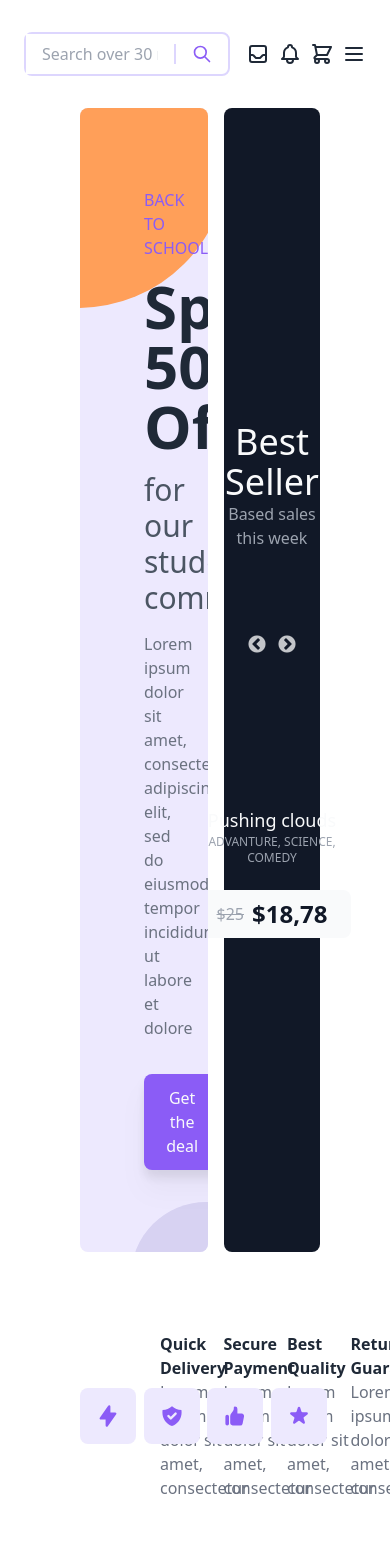
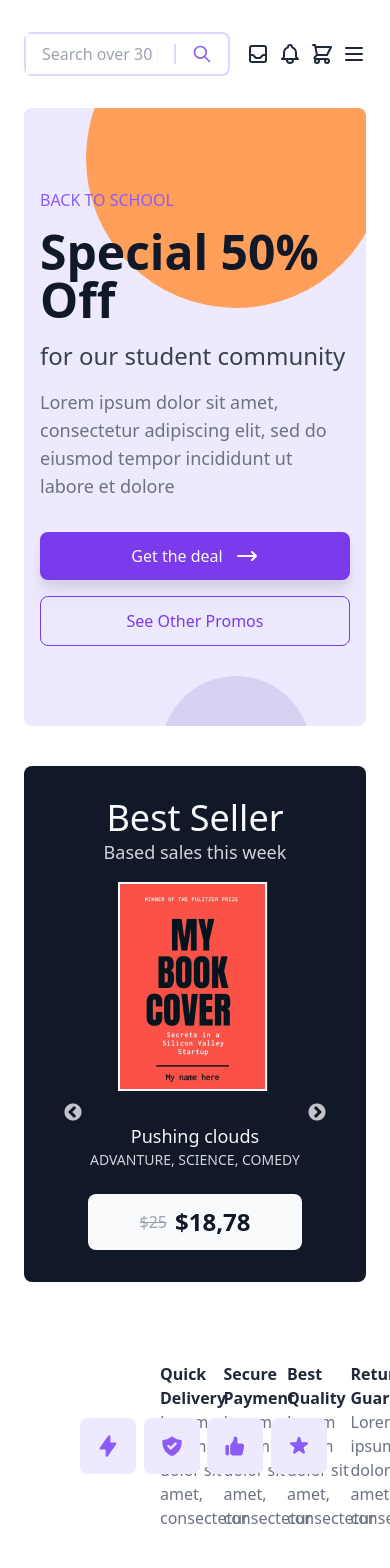
Before and after one commit to wardydev/book-storev2, a React (Create React App) app: page / in a window 390 px wide. Shown: the top 1568 px of the page. Built offline with nearby package versions, Linux system fonts and the light colour scheme.

Commit message:
finished the responsive hero section

```diff
--- a/src/container/sections/home/Hero/index.jsx
+++ b/src/container/sections/home/Hero/index.jsx
@@ -18,31 +18,31 @@ export default function Hero() {
       };
 
     return (
-        <section className="px-20">
-            <div className="container flex space-x-4">
-                <div className="hero-special grid-1 w-3/4 min-h-20 bg-purple-100 rounded-lg py-20 px-16">
-                    <div className="hero-title text-gray-800 w-3/5">
+        <section className="px-6 lg:px-20">
+            <div className="container flex flex-col lg:flex-row space-x-0 lg:space-x-4">
+                <div className="hero-special mb-10 lg:mb-0 w-full lg:w-3/4 min-h-20 bg-purple-100 rounded-lg py-20 px-4 lg:px-16">
+                    <div className="hero-title w-full lg:w-3/5">
                         <span className="text-purple-500">BACK TO SCHOOL</span>
-                        <h1 className="text-6xl font-bold mt-4">Special 50% Off</h1>
-                        <h3 className="text-3xl my-4 text-gray-600">for our student community</h3>
-                        <p className="text-gray-500">Lorem ipsum dolor sit amet, consectetur adipiscing elit, sed do eiusmod tempor incididunt ut labore et dolore</p>
+                        <h1 className="text-5xl lg:text-6xl font-bold mt-4 text-gray-900">Special 50% Off</h1>
+                        <h3 className="text-2xl my-4 text-gray-700">for our student community</h3>
+                        <p className="text-gray-500 text-lg">Lorem ipsum dolor sit amet, consectetur adipiscing elit, sed do eiusmod tempor incididunt ut labore et dolore</p>
 
-                        <div className="flex space-x-4 items-center mt-8">
-                            <button className="flex items-center bg-purple-500 hover:bg-purple-600 rounded-lg py-3 px-4 text-gray-50 filter drop-shadow-xl">
-                                <span className="mr-3">Get the deal</span>
+                        <div className="flex flex-col lg:flex-row space-x-0 lg:space-x-4 space-y-4 lg:space-y-0 items-center justify-center lg:justify-start mt-8">
+                            <button className="flex items-center justify-center bg-purple-600 hover:bg-purple-700 rounded-lg py-3 px-4 text-gray-50 filter drop-shadow-xl w-full lg:w-auto">
+                                <span className="mr-3 font-medium">Get the deal</span>
 
                                 <svg xmlns="http://www.w3.org/2000/svg" className="h-6 w-6" fill="none" viewBox="0 0 24 24" stroke="currentColor">
                                     <path strokeLinecap="round" strokeLinejoin="round" strokeWidth={2} d="M17 8l4 4m0 0l-4 4m4-4H3" />
                                 </svg>
                             </button>
-                            <button className="py-3 px-4 border-2 border-gray-400 rounded-lg hover:bg-gray-100  hover:border-0 hover:text-gray-500">See Other Promos</button>
+                            <button className="py-3 px-4 border border-purple-600 rounded-lg text-purple-600 hover:text-purple-700 w-full lg:w-auto font-medium">See Other Promos</button>
                         </div>
                     </div>
                 </div>
-                <div className="w-1/4 bg-gray-900 rounded-lg flex flex-col justify-center items-center text-center py-8 px-12">
-                    <div className="text-gray-50">
-                        <h3 className="text-4xl">Best Seller</h3>
-                        <p className="text-gray-400">Based sales this week</p>
+                <div className="w-full lg:w-1/4 bg-gray-900 rounded-lg flex flex-col justify-center items-center text-center py-8 px-16 lg:px-12">
+                    <div >
+                        <h3 className="text-4xl text-gray-50">Best Seller</h3>
+                        <p className="text-gray-300 text-lg">Based sales this week</p>
                     </div>
 
                     <div className="w-full text-center h-64">
@@ -57,10 +57,10 @@ export default function Hero() {
                     </div>
 
 
-                    <div className="text-gray-50">
-                        <h4 className="font-medium text-lg">Pushing clouds</h4>
-                        <p className="text-xs text-gray-400">ADVANTURE, SCIENCE, COMEDY</p>
-                        <button className="bg-gray-50 hover:bg-gray-200 text-gray-800 py-2 px-6 rounded-lg mt-6 flex items-center justify-center space-x-2 w-full">
+                    <div className='w-full lg:w-auto'>
+                        <h4 className="font-medium text-lg text-gray-100">Pushing clouds</h4>
+                        <p className="text-sm text-gray-300">ADVANTURE, SCIENCE, COMEDY</p>
+                        <button className="bg-gray-50 hover:bg-gray-200 text-gray-800 py-3 px-6 rounded-lg mt-6 flex items-center justify-center space-x-2 w-full cursor-pointer relative z-10">
                                 <span className="text-gray-400 line-through">$25</span>
                                 <h4 className="text-gray-900 text-2xl font-bold rounded-lg">$18,78</h4>
                         </button>
```
